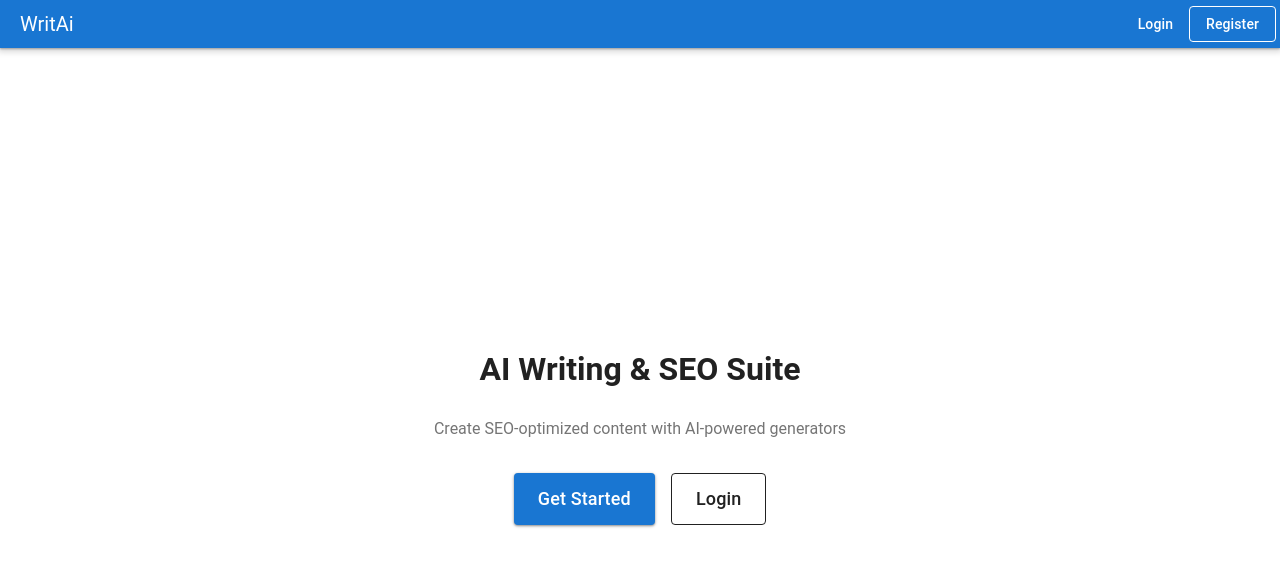
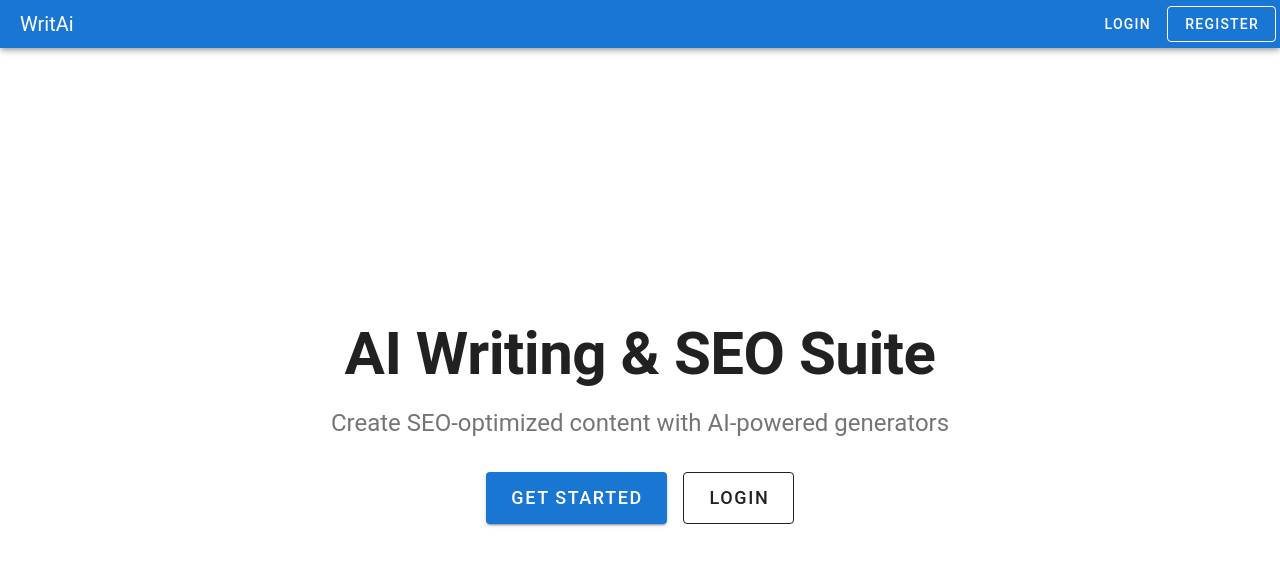
Before and after one commit to kevikanon/writai, a Vue app in the folder frontend/: page / in a window 1280 px wide. Shown: the top 566 px of the page. Built offline with nearby package versions, Linux system fonts and the light colour scheme.

Commit message:
feat(frontend): set up Vuetify 3 with tree-shaking
- Downgrade to Vuetify 3.5 for vite-plugin-vuetify compatibility
- Add vite-plugin-vuetify for automatic component imports
- Extract Vuetify config to plugins/vuetify.js
- Enable tree-shaking to reduce bundle size

```diff
--- a/frontend/src/main.js
+++ b/frontend/src/main.js
@@ -1,35 +1,10 @@
 import { createApp } from 'vue'
 import { createPinia } from 'pinia'
-import { createVuetify } from 'vuetify'
-import * as components from 'vuetify/components'
-import * as directives from 'vuetify/directives'
-import 'vuetify/styles'
-import '@mdi/font/css/materialdesignicons.css'
 
 import App from './App.vue'
 import router from './router'
+import vuetify from './plugins/vuetify'
 import './assets/main.css'
-
-const vuetify = createVuetify({
-  components,
-  directives,
-  theme: {
-    defaultTheme: 'light',
-    themes: {
-      light: {
-        colors: {
-          primary: '#1976D2',
-          secondary: '#424242',
-          accent: '#82B1FF',
-          error: '#FF5252',
-          info: '#2196F3',
-          success: '#4CAF50',
-          warning: '#FFC107',
-        },
-      },
-    },
-  },
-})
 
 const app = createApp(App)
 
--- /dev/null
+++ b/frontend/src/plugins/vuetify.js
@@ -0,0 +1,22 @@
+import 'vuetify/styles'
+import '@mdi/font/css/materialdesignicons.css'
+import { createVuetify } from 'vuetify'
+
+export default createVuetify({
+  theme: {
+    defaultTheme: 'light',
+    themes: {
+      light: {
+        colors: {
+          primary: '#1976D2',
+          secondary: '#424242',
+          accent: '#82B1FF',
+          error: '#FF5252',
+          info: '#2196F3',
+          success: '#4CAF50',
+          warning: '#FFC107',
+        },
+      },
+    },
+  },
+})
--- a/frontend/vite.config.js
+++ b/frontend/vite.config.js
@@ -2,11 +2,13 @@ import { fileURLToPath, URL } from 'node:url'
 
 import { defineConfig } from 'vite'
 import vue from '@vitejs/plugin-vue'
+import vuetify from 'vite-plugin-vuetify'
 import vueDevTools from 'vite-plugin-vue-devtools'
 
 export default defineConfig({
   plugins: [
     vue(),
+    vuetify(),
     vueDevTools(),
   ],
   resolve: {
```
Also changed, not shown: frontend/package.json (+8 -7 lines), 1 other file (tests, documents, lock files or other folders).
